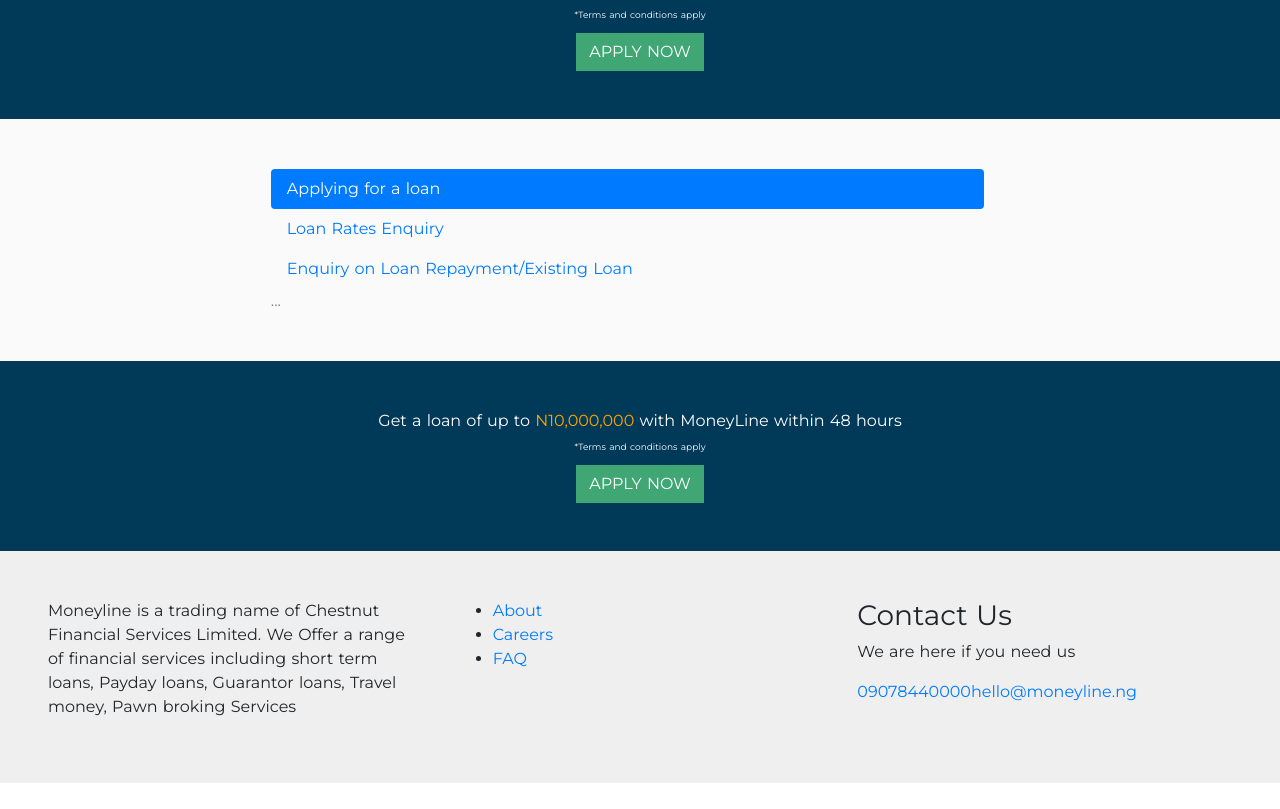
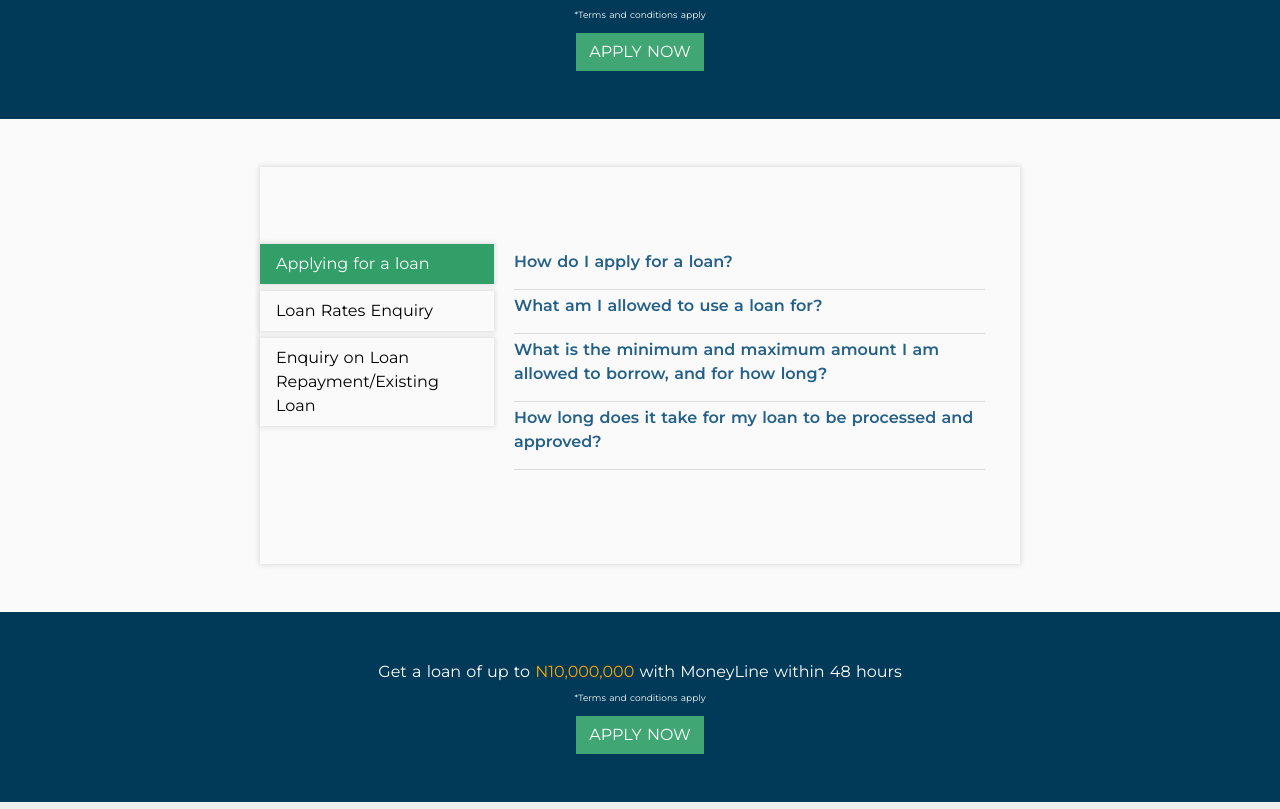
Before and after one commit to codergab/moneyline-nuture, a Nuxt app: page /faq in a window 1280 px wide. Shown: the part 583-1392 px from the top of the page. Before the commit the page ends 1366 px from the top, so only its background shows below. Built offline with nearby package versions, Linux system fonts and the light colour scheme.

Commit message:
Styled tabs in faq

```diff
--- a/pages/faq.vue
+++ b/pages/faq.vue
@@ -10,23 +10,35 @@
             </div>
             <CallToAction/>
         </div>
-        <div style="background: #fafafa;">
+        <div style="background: #fafafa;" class="pt-5">
             <div class="container about_content">
                 <div class="row">
                     <div class="col-md-8 mb-5 mx-auto">
                         <div class="row">
-                            <div class="col-md-12">
+                            <div class="col-md-12 faq">
 
-                                <div class="nav flex-column nav-pills" id="v-pills-tab" role="tablist" aria-orientation="vertical">
-                                <a class="nav-link active" id="v-pills-applying-tab" data-toggle="pill" href="#v-pills-applying" role="tab" aria-controls="v-pills-applying" aria-selected="true">Applying for a loan</a>
-                                <a class="nav-link" id="v-pills-rates-tab" data-toggle="pill" href="#v-pills-rates" role="tab" aria-controls="v-pills-rates" aria-selected="false">Loan Rates Enquiry</a>
-                                <a class="nav-link" id="v-pills-repayment-tab" data-toggle="pill" href="#v-pills-repayment" role="tab" aria-controls="v-pills-repayment" aria-selected="false">Enquiry on Loan Repayment/Existing Loan</a>
-                                </div>
-                                <div class="tab-content" id="v-pills-tabContent">
-                                <div class="tab-pane fade show active" id="v-pills-applying" role="tabpanel" aria-labelledby="v-pills-applying-tab">...</div>
-                                <div class="tab-pane fade" id="v-pills-rates" role="tabpanel" aria-labelledby="v-pills-rates-tab">...</div>
-                                <div class="tab-pane fade" id="v-pills-repayment" role="tabpanel" aria-labelledby="v-pills-repayment-tab">...</div>
-                                </div>
+                                <b-tabs pills card vertical>
+                                <b-tab title="Applying for a loan" active>
+                                    <b-card-text>
+                                        <div role="tablist">
+                                            <template>
+                                                <div v-for="(item, i) in faqs" :key="i">
+                                                <b-card no-body  class="mb-1 accord">
+                                                <b-link block v-b-toggle="'a'+i" variant="info">{{ item.title }}</b-link>
+                                                <b-collapse :id="'a'+i" accordion="my-accordion" role="tabpanel">
+                                                    <b-card-text v-html="item.content"></b-card-text>
+                                                </b-collapse>
+                                                </b-card>
+                                                </div>
+                                            </template>
+                                        </div>
+                                    </b-card-text>
+                                </b-tab>
+                                <b-tab title="Loan Rates Enquiry">
+                                    <b-card-text>Tab Contents 2</b-card-text></b-tab>
+                                <b-tab title="Enquiry on Loan Repayment/Existing Loan">
+                                    <b-card-text>Tab Contents 3</b-card-text></b-tab>
+                                </b-tabs>
 
                             </div>
                         </div>
@@ -39,7 +51,7 @@
 
 	</div>
 </template>
-<style scoped>
+<style>
     .content {
         color: rgb(123, 121, 121);
     }
@@ -55,16 +67,53 @@
         text-transform: uppercase;
         font-weight: 300px;
     }
-    .about_content {
-        padding-top: 50px;
-        padding-right: 40px;
+    .accord {
+        background: transparent;
+        border: none;
+        border-bottom: 1px solid rgba(0,0,0,0.125);
+        border-radius: 0px;
+        padding-bottom:15px;
     }
-    .about_content2 {
-        color: #fff;
+    div.tab-content {
+        margin-top: -27px;
+        /* border: 2px dashed #329F69;
+        border-spacing: 5px; */
         padding:20px;
     }
-    .about_content2 p{
-        font-size: 14px;
+    .faq {
+        padding-left: 0;
+        padding-top: 70px;
+        padding-bottom: 50px;
+        -webkit-box-shadow: 0px 0px 5px 1px rgba(219,219,219,1);
+        -moz-box-shadow: 0px 0px 5px 1px rgba(219,219,219,1);
+        box-shadow: 0px 0px 5px 1px rgba(219,219,219,1);
+    }
+    .faq p.card-text a {
+        color: rgb(36,96,136);
+        font-weight: 600;
+        margin-bottom: 1px solid #dbdbdb;
+    }
+    .faq ul.nav {
+        background: transparent !important;
+        width: 234px;
+        padding: 0;
+    }
+    .faq a.nav-link {
+        border-radius: 0px !important;
+        color: #000;
+    }
+    .faq ul.nav li.nav-item{
+        border-radius: 0px !important;
+        color: #000;
+        margin-top: 7px;
+        -webkit-box-shadow: 0px 0px 5px 1px rgba(219,219,219,1);
+        -moz-box-shadow: 0px 0px 5px 1px rgba(219,219,219,1);
+        box-shadow: 0px 0px 5px 1px rgba(219,219,219,1);
+    }
+    .faq .nav-pills .nav-link.active {
+        border-radius: 0px !important;
+        color: #fff;
+        background-color: #329F69;
     }
     .slidee {
         background-image: url('/Artboard–2.png');
@@ -88,6 +137,39 @@
 	components: {
         Header,
         CallToAction
-	}
+    },
+    data() {
+        return {
+            faqs: [
+                {
+                    title: 'How do I apply for a loan?',
+                    content:
+                    `
+                    <p>Please visit our website <a href="https://moneyline.ng" target="_blank">www.moneyline.ng</a> to apply or call 0907 844 0000</p>
+                    <ul>
+                        <li>Am I eligible to apply for a loan?
+                        <li>To qualify for a loan, you must be 25-59 years old
+                        <li>Be employed or have a verifiable source of income
+                        <li>Have a cheque book
+                        <li>Live and work in Lagos
+                        <li>Have an account with any commercial bank
+                    </ul>
+                    `
+                },
+                {
+                    title: 'What am I allowed to use a loan for?',
+                    content: 'You can use the funds from your personal loan for any purpose.'
+                },
+                {
+                    title: 'What is the minimum and maximum amount I am allowed to borrow, and for how long?',
+                    content: 'One month minimum and 3 months maximum loan repayment tenure'
+                },
+                {
+                    title: 'How long does it take for my loan to be processed and approved?',
+                    content: 'Within 24 -48 hours provided all documents are valid and presented on the application'
+                },
+            ]
+        }
+    }
 };
 </script>
```
